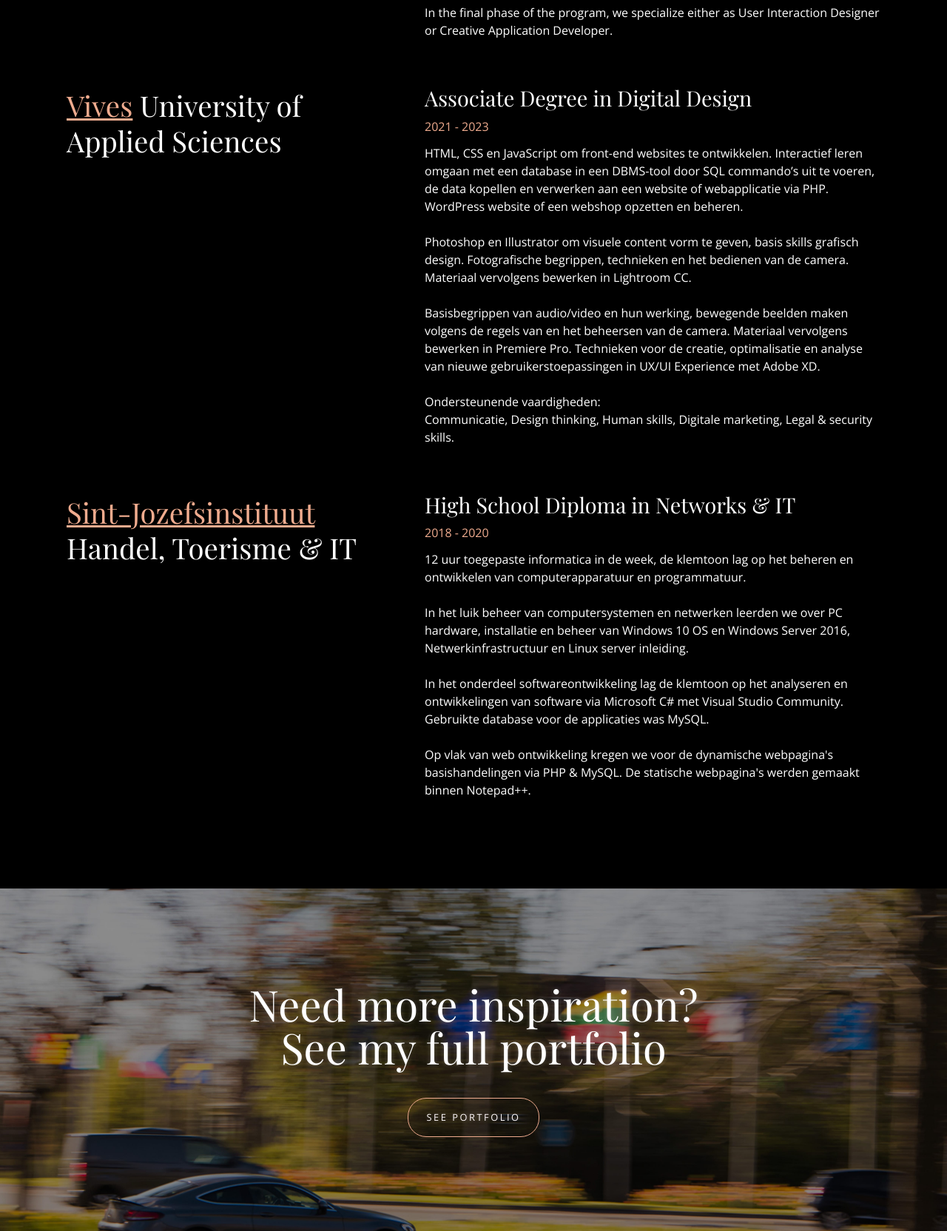
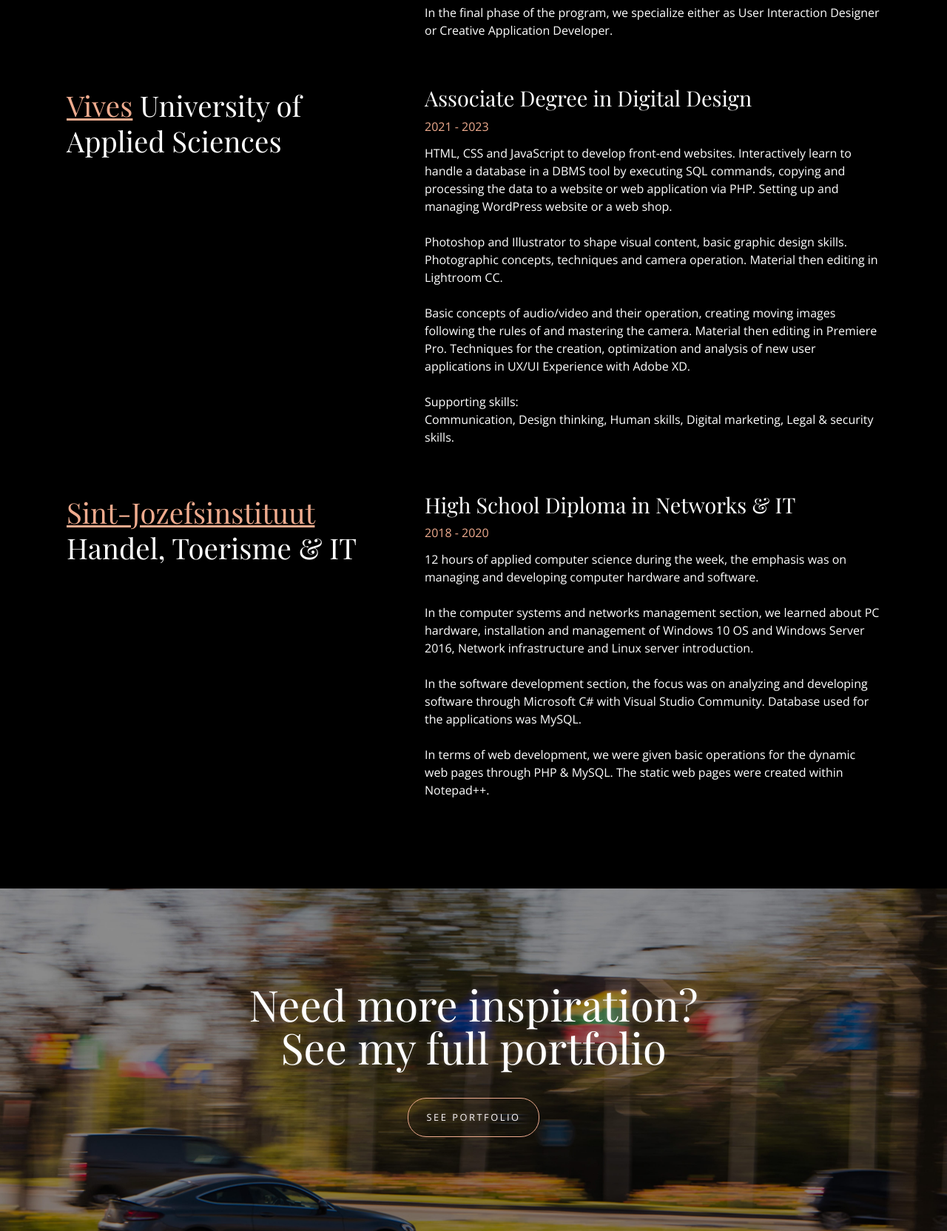
Before and after one commit to kevinmlk/portfolio-website-27-jul-2022, a PHP site: page /resume in a window 1280 px wide. Shown: the part 2152-3816 px from the top of the page at 74% size. Run offline with PHP 8.4, Linux system fonts and the light colour scheme; some libraries are stand-ins or nearby versions; some web fonts are replaced.

Commit message:
Translated the other education sections

```diff
--- a/resume.php
+++ b/resume.php
@@ -170,15 +170,15 @@
                                 <h5>Associate Degree in Digital Design</h5>
                                 <h6>2021 - 2023</h6>
                                 <p>
-                                    HTML, CSS en JavaScript om front-end websites te ontwikkelen. Interactief leren omgaan met een database in een DBMS-tool door SQL commando’s uit te voeren, de data kopellen en verwerken aan een website of webapplicatie via PHP. WordPress website of een webshop opzetten en beheren.
+                                    HTML, CSS and JavaScript to develop front-end websites. Interactively learn to handle a database in a DBMS tool by executing SQL commands, copying and processing the data to a website or web application via PHP. Setting up and managing WordPress website or a web shop.
                                     <br><br>
-                                    Photoshop en Illustrator om visuele content vorm te geven, basis skills grafisch design. Fotografische begrippen, technieken en het bedienen van de camera. Materiaal vervolgens bewerken in Lightroom CC.
+                                    Photoshop and Illustrator to shape visual content, basic graphic design skills. Photographic concepts, techniques and camera operation. Material then editing in Lightroom CC.
                                     <br><br>
-                                    Basisbegrippen van audio/video en hun werking, bewegende beelden maken volgens de regels van en het beheersen van de camera. Materiaal vervolgens bewerken in Premiere Pro. Technieken voor de creatie, optimalisatie en analyse van nieuwe gebruikerstoepassingen in UX/UI Experience met Adobe XD.
+                                    Basic concepts of audio/video and their operation, creating moving images following the rules of and mastering the camera. Material then editing in Premiere Pro. Techniques for the creation, optimization and analysis of new user applications in UX/UI Experience with Adobe XD.
                                     <br><br>
-                                    Ondersteunende vaardigheden:
+                                    Supporting skills:
                                     <br>
-                                    Communicatie, Design thinking, Human skills, Digitale marketing, Legal & security skills.
+                                    Communication, Design thinking, Human skills, Digital marketing, Legal & security skills.
                                 </p>
                             </div>
                         </div>
@@ -189,13 +189,13 @@
                                 <h5>High School Diploma in Networks & IT</h5>
                                 <h6>2018 - 2020</h6>
                                 <p>
-                                    12 uur toegepaste informatica in de week, de klemtoon lag op het beheren en ontwikkelen van computerapparatuur en programmatuur.
+                                    12 hours of applied computer science during the week, the emphasis was on managing and developing computer hardware and software.
                                     <br><br>
-                                    In het luik beheer van computersystemen en netwerken leerden we over PC hardware, installatie en beheer van Windows 10 OS en Windows Server 2016, Netwerkinfrastructuur en Linux server inleiding.
+                                    In the computer systems and networks management section, we learned about PC hardware, installation and management of Windows 10 OS and Windows Server 2016, Network infrastructure and Linux server introduction.
                                     <br><br>
-                                    In het onderdeel softwareontwikkeling lag de klemtoon op het analyseren en ontwikkelingen van software via Microsoft C# met Visual Studio Community. Gebruikte database voor de applicaties was MySQL.
+                                    In the software development section, the focus was on analyzing and developing software through Microsoft C# with Visual Studio Community. Database used for the applications was MySQL.
                                     <br><br>
-                                    Op vlak van web ontwikkeling kregen we voor de dynamische webpagina's basishandelingen via PHP & MySQL. De statische webpagina's werden gemaakt binnen Notepad++.
+                                    In terms of web development, we were given basic operations for the dynamic web pages through PHP & MySQL. The static web pages were created within Notepad++.
                                 </p>
                             </div>
                         </div>
```
